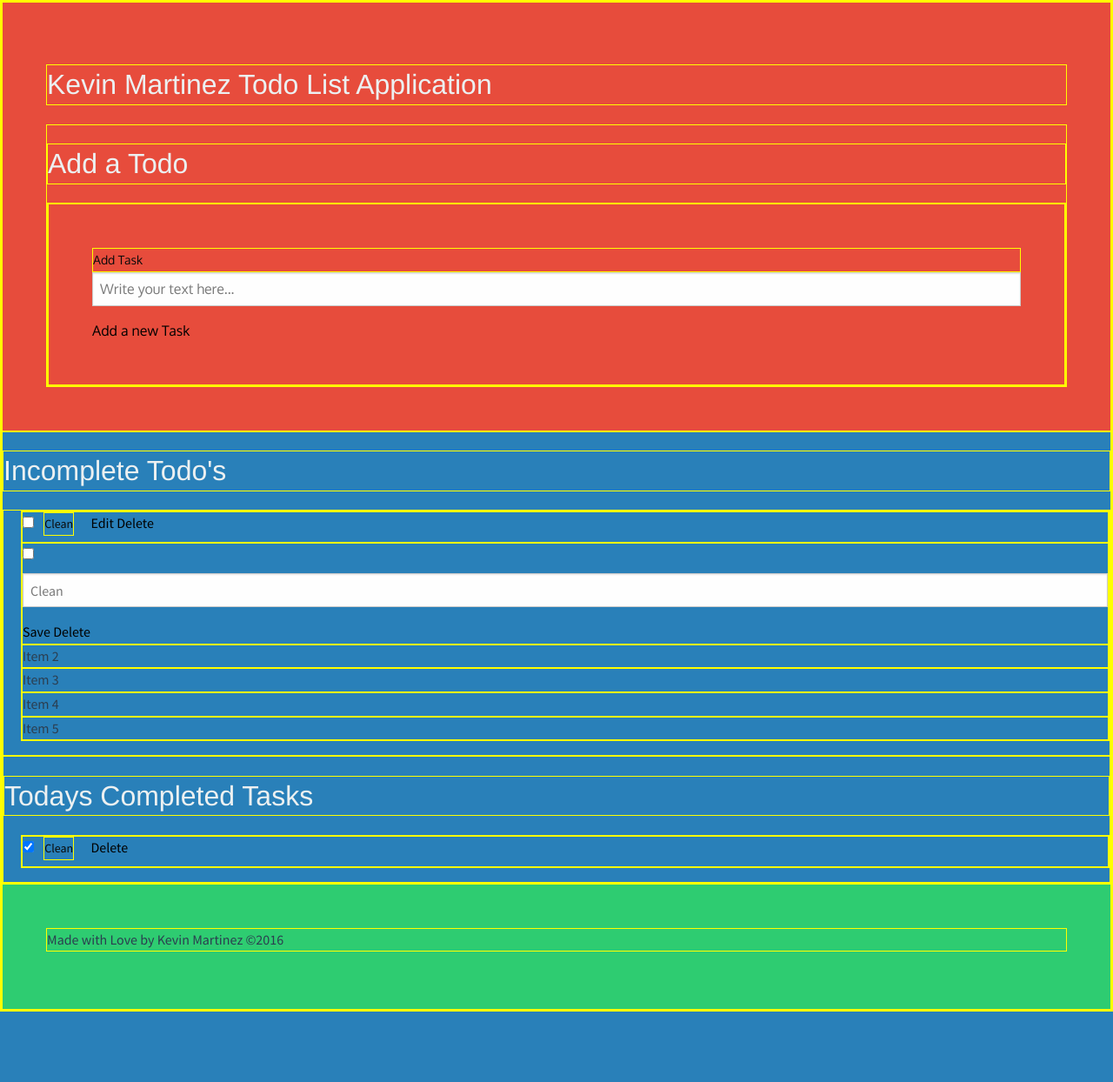
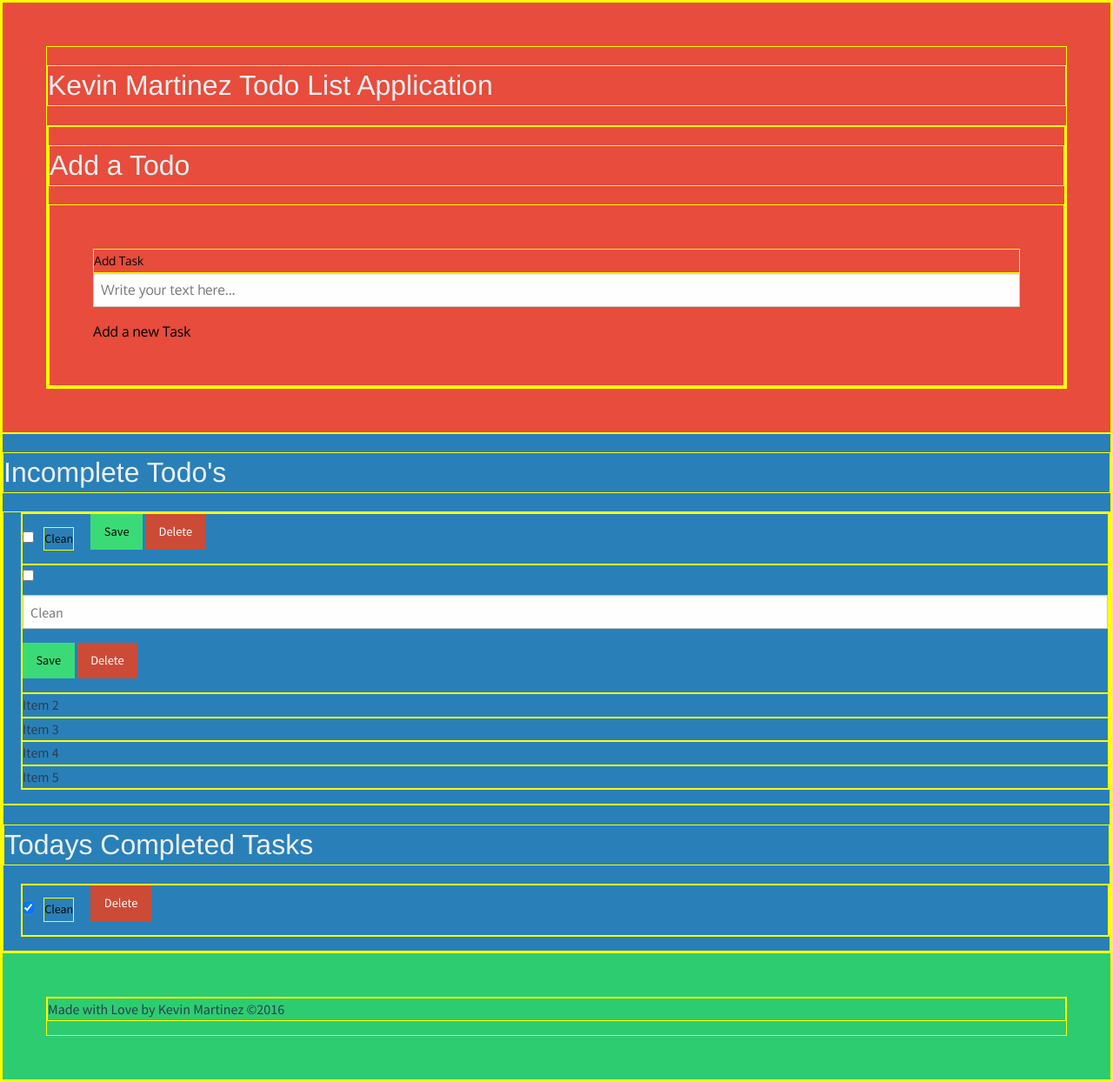
Before and after one commit to kevinmartinez/c_1-todo, a website: page index.html in a window 1280 px wide. Shown: the whole page at 87% size. Before the commit the page ends 1163 px from the top, so only its background shows below. Drawn offline with nearby package versions, Linux system fonts and the light colour scheme; files that its build step writes are made by us from their sources.

Commit message:
start to add foundation-sites grid and element classes

```diff
--- a/index.html
+++ b/index.html
@@ -26,11 +26,13 @@
       <![endif]-->
 
       <!-- Adding main- id's to the main elements at the moment for a easier start with the JavaScript -->
-      <header id="main-header">
+      <!-- Class expanded for fluid Foundation row -->
+      <header id="main-header" class="expanded row">
+        <div class="small-8 small-centered columns">
           <h1>Kevin Martinez Todo List Application</h1>
-        <section>
+          <section class="row">
+            <div class="small-12 small-centered columns">
               <h1>Add a Todo</h1>
-          <div>
               <!-- Form Element to contain add input text content -->
               <form>
                 <label for="add">Add Task</label>
@@ -39,10 +41,11 @@
               </form>
             </div>
           </section>
+        </div>
       </header>
       <main id="main-content">
         <h1>Incomplete Todo's</h1>
-        <section>
+        <section class="row">
           <!-- TODO: Try to find appropriate heading text for this section -->
 
           <!-- Unordered list to contain added list item -->
@@ -53,16 +56,16 @@
             <li>
               <input type="checkbox">
               <label>Clean</label>
-              <button type="button" name="edit-button">Edit</button>
-              <button type="button" name="delete-button">Delete</button>
+              <button type="button" class="success button" name="save-button">Save</button>
+              <button type="button" class="alert button" name="delete-button">Delete</button>
             </li>
 
             <!-- Incomplete Task in Edit Mode -->
             <li>
               <input type="checkbox">
               <input type="text" id="edit-input" placeholder="Clean">
-              <button type="button" name="save-button">Save</button>
-              <button type="button" name="delete-button">Delete</button>
+              <button type="button" class="success button" name="save-button">Save</button>
+              <button type="button" class="alert button" name="delete-button">Delete</button>
             </li>
             <li>Item 2</li>
             <li>Item 3</li>
@@ -72,21 +75,23 @@
         </section>
 
         <!-- Completed Tasks -->
-        <section>
+        <section class="row">
           <!-- TODO: Change text -->
           <h1>Todays Completed Tasks</h1>
           <ul>
             <li>
               <input type="checkbox" checked="">
               <label>Clean</label>
-              <button type="button" name="delete-button">Delete</button>
+              <button type="button" class="alert button" name="delete-button">Delete</button>
             </li>
           </ul>
         </section>
 
       </main>
-      <footer id="main-footer">
+      <footer id="main-footer" class="expanded row">
+        <div class="small-3 small-centered columns">
           <p>Made with Love by Kevin Martinez &copy;2016</p>
+        </div>
       </footer>
       <!-- Compressed Foundation for Sites JavaScript -->
       <script src="https://cdn.jsdelivr.net/foundation/6.2.1/foundation.min.js"></script>
```
Lines whose indentation alone changed are shown as unchanged.
